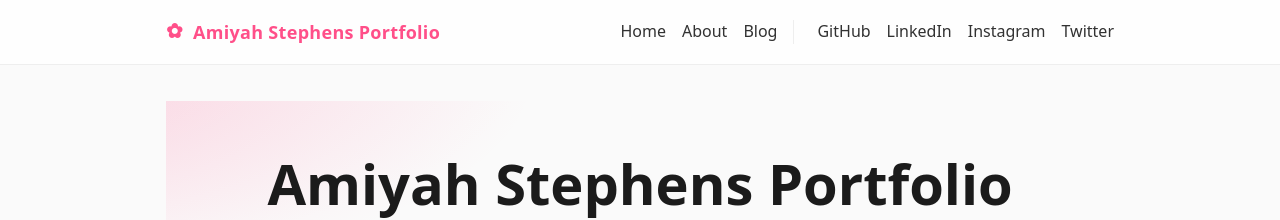
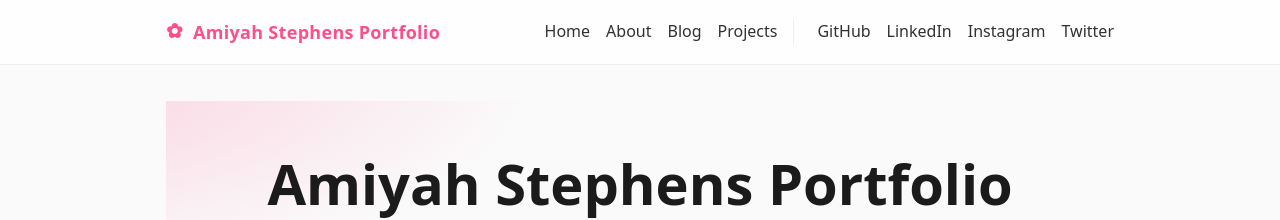
Before and after one commit to Miyahhs/miyahhs.github.io, a Jekyll site: the page built from index.md, in a window 1280 px wide. Shown: the top 220 px of the page. Built offline with Jekyll 4.4.1, drawn with Linux system fonts in a browser that asks for light colours.

Commit message:
Update header.html

```diff
--- a/_includes/header.html
+++ b/_includes/header.html
@@ -8,6 +8,7 @@
       <a href="{{ '/' | relative_url }}">Home</a>
       <a href="{{ '/about/' | relative_url }}">About</a>
       <a href="{{ '/blog/' | relative_url }}">Blog</a>
+      <a href="{{ '/projects/' | relative_url }}">Projects</a>
       {% if site.theme_settings.show_nav_social %}
       <span class="menu-gap"></span>
       {% if site.author.github %}<a href="https://github.com/{{ site.author.github }}" aria-label="GitHub">GitHub</a>{% endif %}
```
